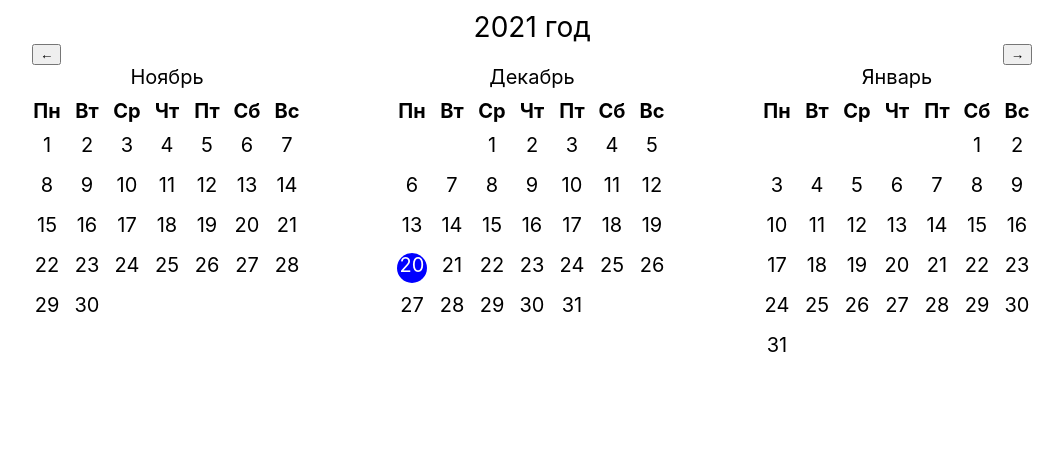
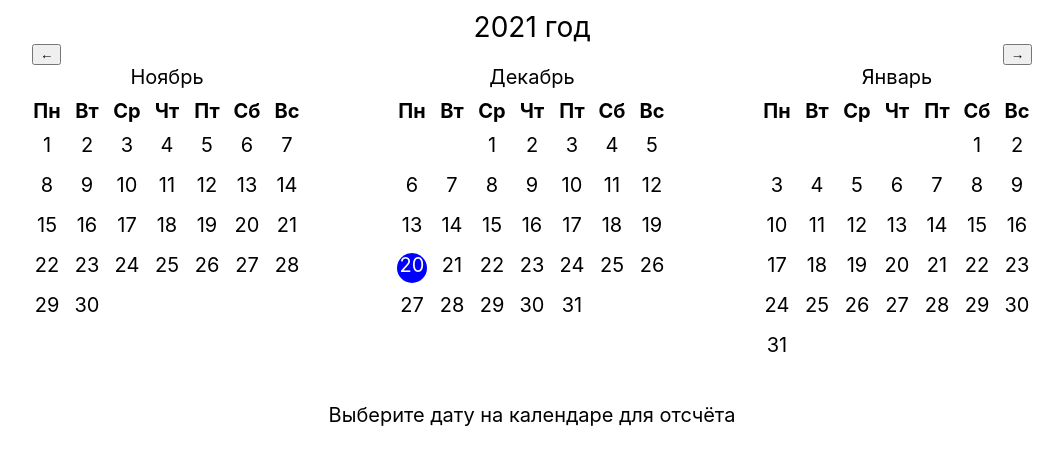
Before and after one commit to mxsolopov/react-calendar, a React (Create React App) app: page / in a window 1280 px wide. Shown: the top 464 px of the page, without its empty margins (108-1171 px from the left). Built offline with nearby package versions, Linux system fonts and the light colour scheme.

Commit message:
Optimized and stable

```diff
--- a/src/App.css
+++ b/src/App.css
@@ -23,6 +23,11 @@
   display: flex;
   align-items: center;
   justify-content: center;
+  margin-top: 40px;
+}
+
+.input-wrapper {
+  display: flex;
 }
 
 .num-of-days {
--- a/src/App.jsx
+++ b/src/App.jsx
@@ -9,13 +9,22 @@ const App = () => {
   const now = new Date();
   const currentMonth = now.getMonth();
   const currentYear = now.getFullYear();
+  const msCoeff = 1000 * 60 * 60 * 24
 
   const [date, setDate] = useState({ month: currentMonth, year: currentYear });
-  const [store, setStore] = useState({startDate: null, endDate: null, diff: null})
-  // const [startDate, setStartDate] = useState(null);
-  // const [endDate, setEndDate] = useState(null);
-  // const [value, setValue] = useState("");
-  // const [inputState, setInputState] = useState('disabled');
+  const [store, setStore] = useState({ startDate: null, endDate: null });
+  const diff = store.startDate && store.endDate ? Math.floor((store.endDate - store.startDate) / msCoeff) : 0;
+
+  let input = !store.startDate ? 'Выберите дату на календаре для отсчёта' :
+    <div className="input-wrapper">
+      <label htmlFor="num-of-days">Интервал: </label>
+      <input
+        type="number"
+        id="num-of-days"
+        value={store.startDate || store.startDate && store.endDate ? diff : 0}
+        onChange={e => setStore({ ...store, endDate: store.startDate + +e.target.value * msCoeff })}
+        className="num-of-days" />
+    </div>;
 
   const prevMonth = date.month === 0 ? 11 : date.month - 1;
   const nextMonth = date.month === 11 ? 0 : date.month + 1;
@@ -74,19 +83,9 @@ const App = () => {
             setStore={setStore} />
         </div>
 
-        {/* <div className="input-wrapper">
-          <div className="num-of-days-wrapper">
-            <label htmlFor="num-of-days">Разница в днях: </label>
-            <input
-              type="number"
-              id="num-of-days"
-              value={value}
-              onChange={e => setValue(e.target.value)}
-              className="num-of-days"
-              disabled={inputState}/>
-          </div>
-
-        </div> */}
+        <div className="num-of-days-wrapper">
+          {input}
+        </div>
 
       </div>
 
--- a/src/components/Month.jsx
+++ b/src/components/Month.jsx
@@ -20,31 +20,26 @@ const Month = ({ monthNum, daysNum, startMonthDay, year, store, setStore }) => {
         // Начальный выбор даты отсчёта
         if (!store.startDate) {
             setStore({...store, startDate: date});
-        } else {
-            if (date === store.startDate) {
-                setStore({...store, startDate: null, endDate: null});
+        }
+
+        // Выбор конечной даты
+        if (store.startDate && !store.endDate) {
+
+            // Выбор в положительную сторону
+            if (date > store.startDate) {
+                setStore({...store, endDate: date});
+
+            // Отключение выбора начальной даты
+            } else if (date === store.startDate) {
+                setStore({...store, startDate: null});
+
+            // Выбор в отрицательную сторону
+            } else {
+                setStore({...store, endDate: date, startDate: store.startDate});
             }
         }
 
-        if (store.startDate && !store.endDate) {
-
-            if (date > store.startDate) {
-                setStore({...store, endDate: date});
-
-
-            } else if (date === store.startDate) {
-                setStore({...store, startDate: null});
-
-            } else {
-
-                setStore({...store, startDate: date});
-
-                // Выбор в обратном направлении
-                // setStartDate(date)
-                // setEndDate(startDate);
-            }
-        }
-
+        // Выбор начальной даты заново
         if (store.startDate && store.endDate) {
             setStore({...store, endDate: null, startDate: date});
         }
@@ -64,7 +59,10 @@ const Month = ({ monthNum, daysNum, startMonthDay, year, store, setStore }) => {
             </div>
             <div className="calendar-container">
                 {generateDaysArr(daysNum).map((day, index) => {
+
                     const date = new Date(year, monthNum, day).getTime();
+
+                    // Классы для выделения дат цветом
                     const currentDay = now === date ? 'current-day' : null;
                     const startDay = store.startDate ?
                         store.startDate === date ? 'selected-day' : null :
@@ -73,7 +71,8 @@ const Month = ({ monthNum, daysNum, startMonthDay, year, store, setStore }) => {
                         store.endDate === date ? 'selected-day' : null :
                         null;
                     const dateRange = store.startDate && store.endDate ?
-                        store.startDate < date && store.endDate > date ? 'selected-day' : null : null;
+                        store.startDate < date && store.endDate > date ||
+                        store.startDate > date && store.endDate < date ? 'selected-day' : null : null;
 
                     if (index === 0) {
                         return <div
```
Also changed, not shown: src/components/Input.jsx (deleted, +0 -12 lines), src/components/Input.css (deleted).
